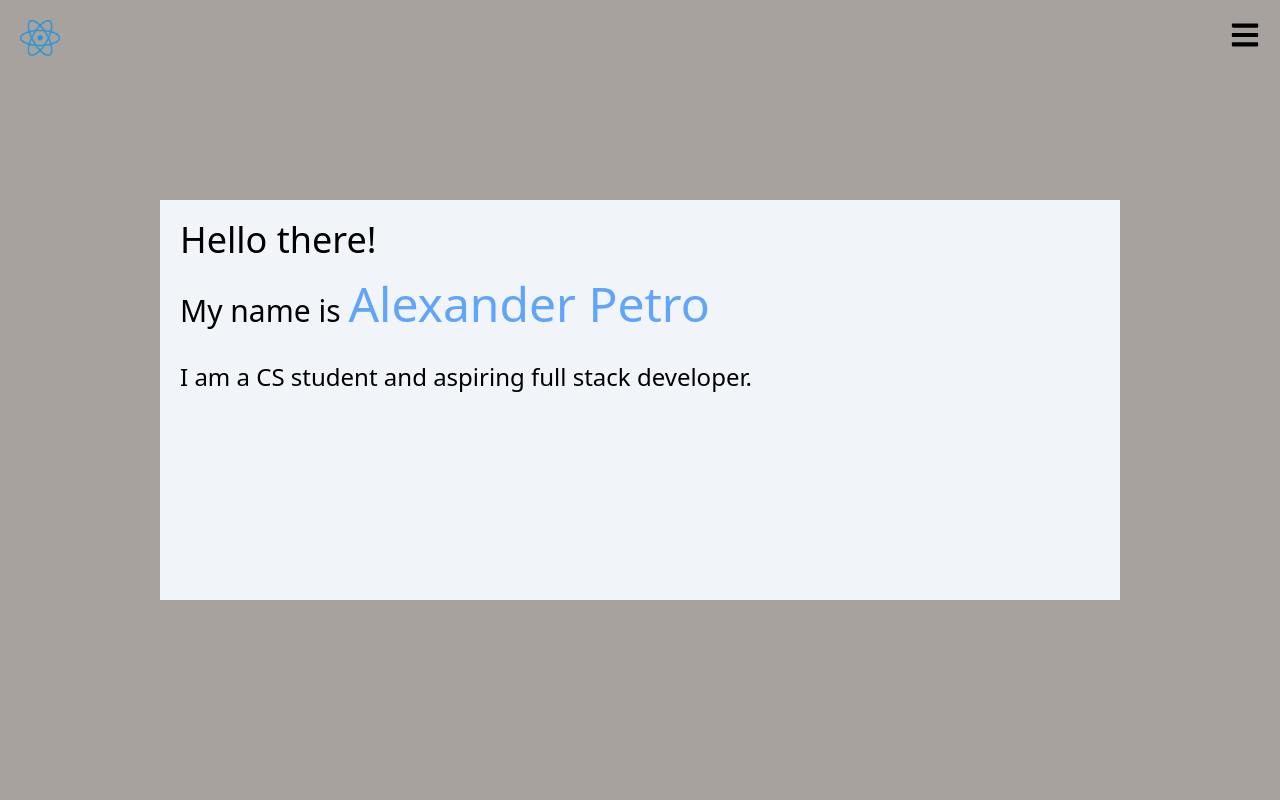
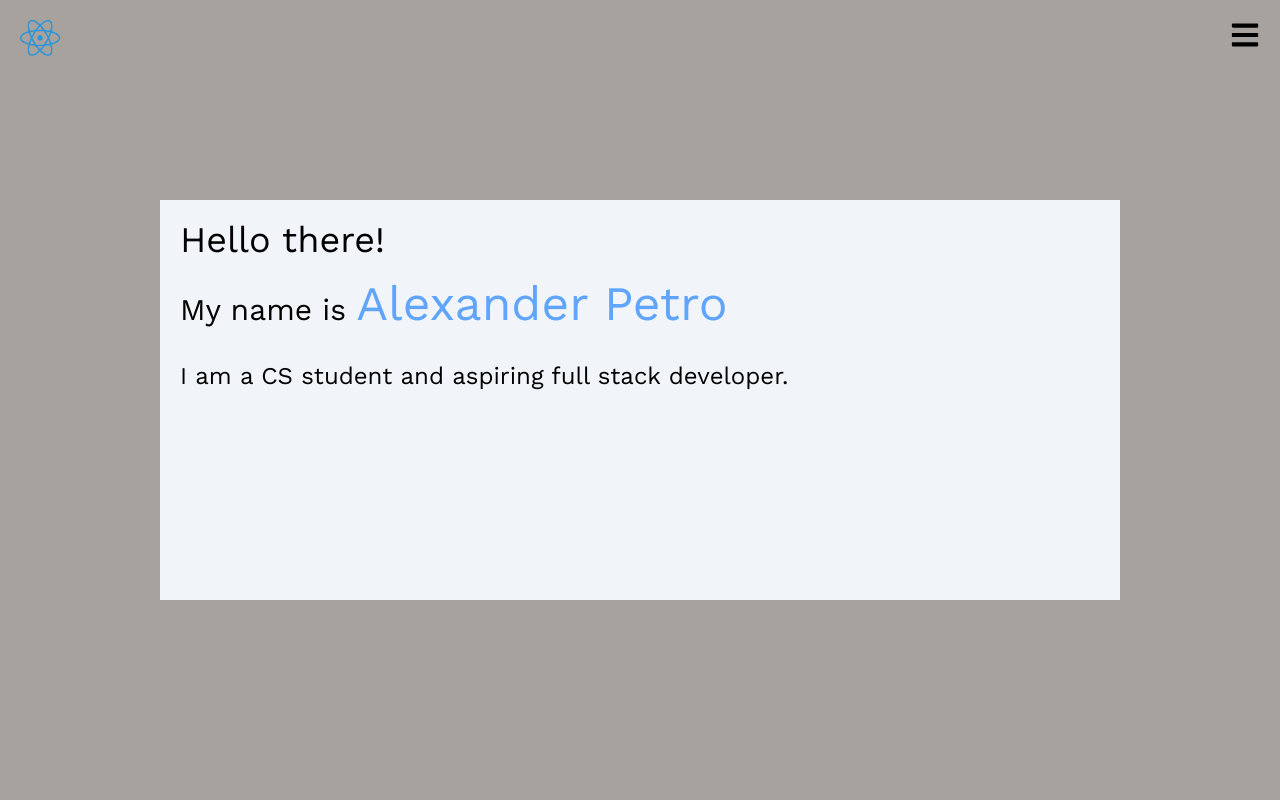
Before and after one commit to justatoaster47/portfolio_site, a Next.js app: page / in a window 1280 px wide. Shown: the top 800 px of the page. Built offline with nearby package versions, Linux system fonts and the light colour scheme.

Commit message:
functional font and color pallette, still needs to be implemented fully and cleanly

```diff
--- a/app/layout.js
+++ b/app/layout.js
@@ -1,5 +1,4 @@
 import '@styles/globals.css';
-import Nav from '@components/Nav';
 
 export const metadata = {
   title: '',
@@ -8,7 +7,7 @@ export const metadata = {
 
 export default function RootLayout({ children }) {
   return (
-    <html lang='en'>
+    <html lang='en' className='font-worksans'>
       <body> { children } </body>
     </html>
   )
--- a/package.json
+++ b/package.json
@@ -24,6 +24,7 @@
     "react-scroll": "^1.8.9",
     "tailwind-merge": "^1.14.0",
     "tailwindcss": "3.3.3",
-    "tailwindcss-animate": "^1.0.6"
+    "tailwindcss-animate": "^1.0.6",
+    "typeface-work-sans": "^1.1.13"
   }
 }
--- a/styles/globals.css
+++ b/styles/globals.css
@@ -1,8 +1,9 @@
+@import '~typeface-work-sans';
+
 @tailwind base;
 @tailwind components;
 @tailwind utilities;
 
-
 html {
     scroll-behavior: smooth;
   }
--- a/tailwind.config.js
+++ b/tailwind.config.js
@@ -8,8 +8,7 @@ module.exports = {
   theme: {
     extend: {
       fontFamily: {
-        satoshi: ['Satoshi', 'sans-serif'],
-        inter: ['Inter', 'sans-serif'],
+        worksans: ['Work Sans', 'sans-serif'],
       },
       colors: {
         'text': '#0a140d',
```
Also changed, not shown: 1 other file (tests, documents, lock files or other folders).
